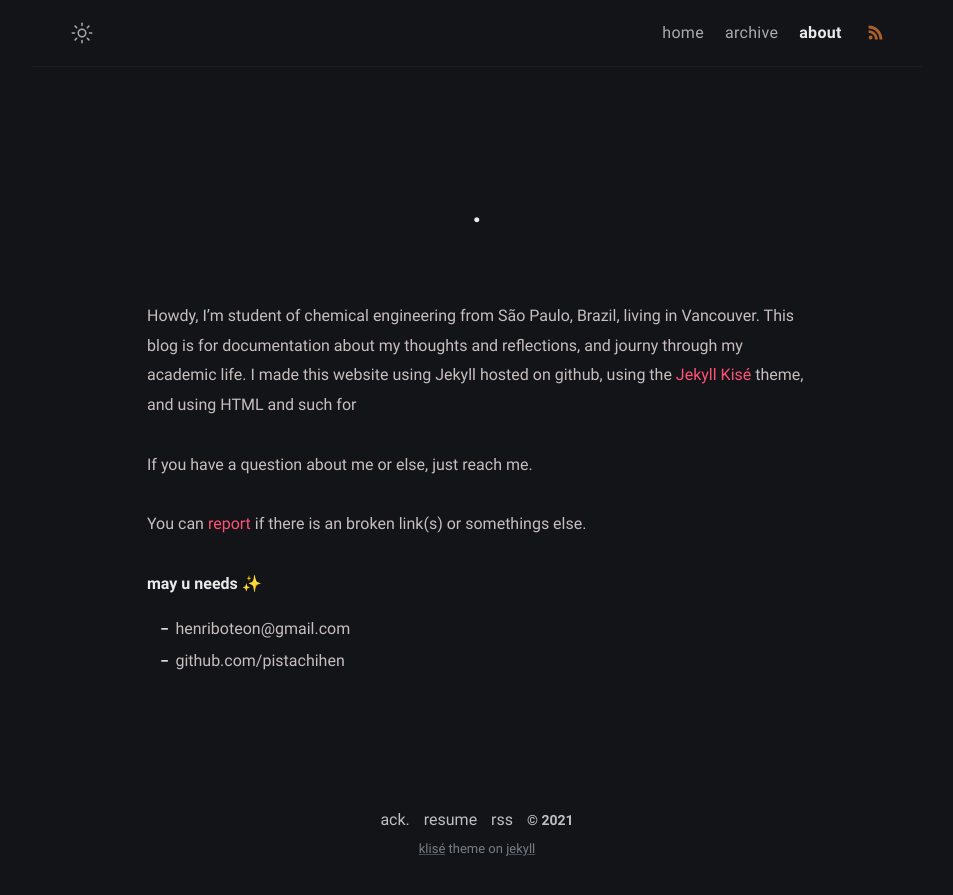
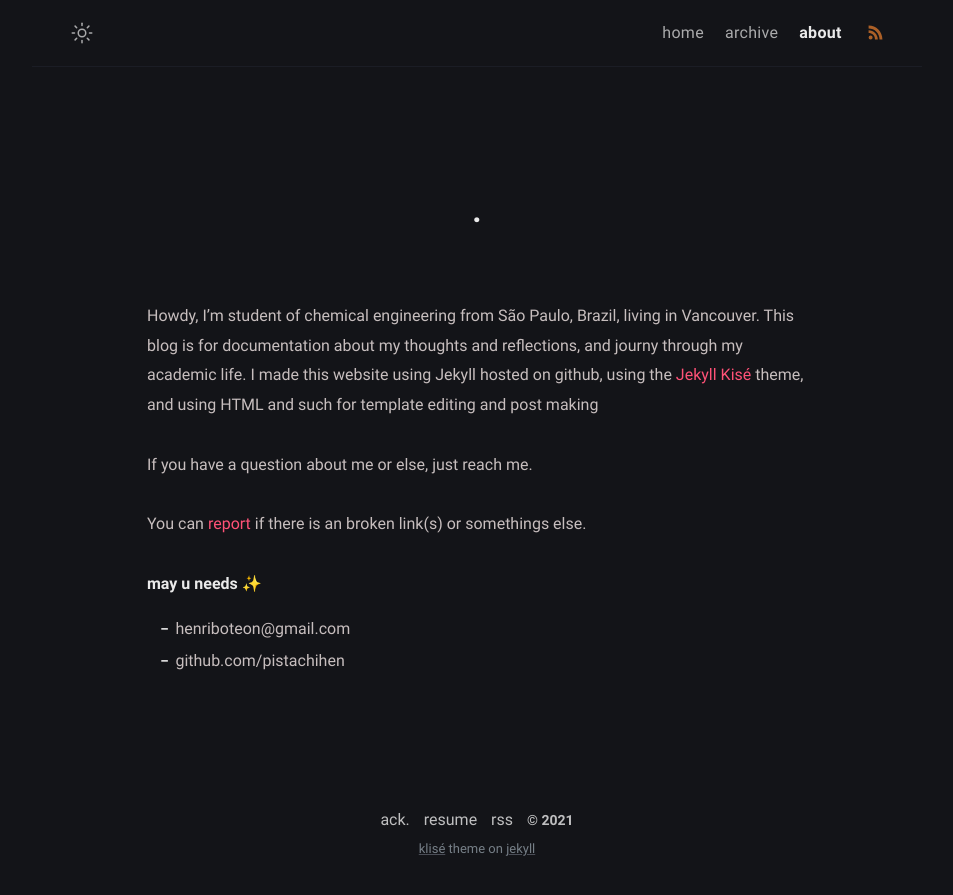
Before and after one commit to Pistachihen/pistachi.github.io, a Jekyll site: the page built from about.md, in a window 1280 px wide. Shown: the top 895 px of the page, without its empty margins (163-1116 px from the left). Built offline with Jekyll 4.4.1, drawn with Linux system fonts in a browser that asks for light colours.

Commit message:
about.md: changed

```diff
--- a/about.md
+++ b/about.md
@@ -5,7 +5,7 @@ layout: page
 comments: false
 ---
 
-Howdy, I'm student of chemical engineering from São Paulo, Brazil, living in Vancouver. This blog is for documentation about my thoughts and reflections, and journy through my academic life. I made this website using Jekyll hosted on github, using the [Jekyll Kisé ](https://jamstackthemes.dev/theme/jekyll-klise/)theme, and using HTML and such for
+Howdy, I'm student of chemical engineering from São Paulo, Brazil, living in Vancouver. This blog is for documentation about my thoughts and reflections, and journy through my academic life. I made this website using Jekyll hosted on github, using the [Jekyll Kisé ](https://jamstackthemes.dev/theme/jekyll-klise/)theme, and using HTML and such for template editing and post making
 
 If you have a question about me or else, just reach me.
 
```
